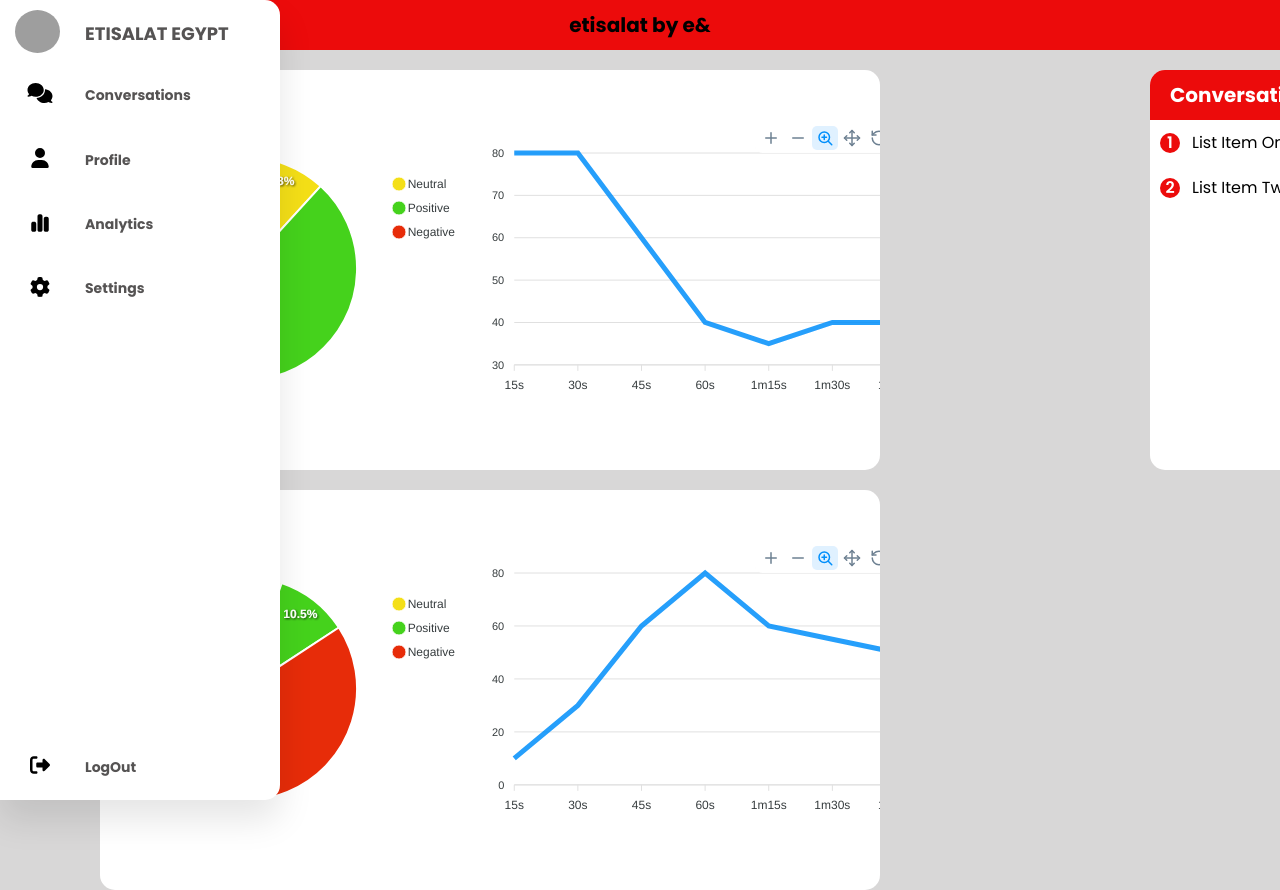
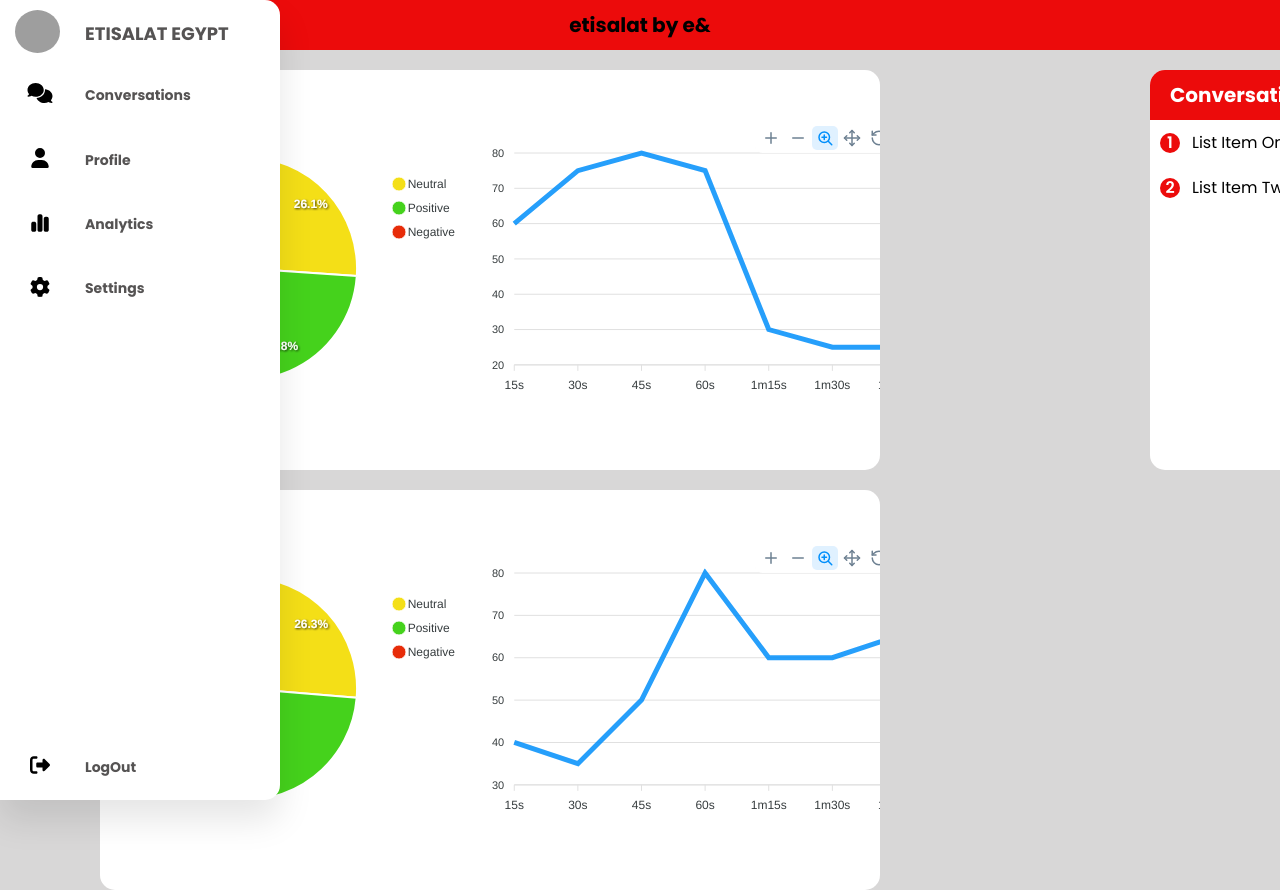
Before and after one commit to Yosranabil/Sentimental-Analysis-React.js, a React (Create React App) app: page /Analysis in a window 1280 px wide. Shown: the top 890 px of the page. Built offline with nearby package versions, Linux system fonts and the light colour scheme; grey boxes are pictures that could not be loaded.

Commit message:
corrected charts

```diff
--- a/src/Pages/Analysis.js
+++ b/src/Pages/Analysis.js
@@ -17,34 +17,30 @@
         setCurrentCharts('chat2');
     };
 
-    // ... rest of your code ...
+
+
+
+let chart1Data1 = { options: {}, series: [] };
+let line1Data1 = { options: {}, series: [] };
+let chart2Data1 = { options: {}, series: [] };
+let line2Data1 = { options: {}, series: [] };
+
+// ...
 
 
 
 
 
-
-let chart1Data1 = [];
-let line1Data1 = [];
-let chart2Data1 = [];
-let line2Data1 = [];
-
-
-
 if (currentCharts === 'chat1') {
-    chart1Data1 = chart1Data1.concat(chart1Data);
-    line1Data1 = line1Data1.concat(lineChart1);
-    chart2Data1 = chart2Data1.concat(chart2Data);
-    line2Data1 = line2Data1.concat(lineChart2);
-
+    chart1Data1 = { options: chart1Data.options, series: chart1Data.series };
+    line1Data1 = { options: lineChart1.options, series: lineChart1.series };
+    chart2Data1 = { options: chart2Data.options, series: chart2Data.series };
+    line2Data1 = { options: lineChart2.options, series: lineChart2.series };
 } else if (currentCharts === 'chat2') {
-    chart1Data1 = chart1Data1.concat(chart1Data2);
-    line1Data1 = line1Data1.concat(lineChart12);
-    chart2Data1 = chart2Data1.concat(chart2Data2);
-    line2Data1 = line2Data1.concat(lineChart22);
-
-
-
+    chart1Data1 = { options: chart1Data2.options, series: chart1Data2.series };
+    line1Data1 = { options: lineChart12.options, series: lineChart12.series };
+    chart2Data1 = { options: chart2Data2.options, series: chart2Data2.series };
+    line2Data1 = { options: lineChart22.options, series: lineChart22.series };
 }
 
 
@@ -54,20 +50,20 @@
     <div id="Analysis">
         <div className='background'>
             <div id="Header1">Customer Analysis </div>
-            <Chart options={chart1Data2.options} series={chart1Data2.series} />
-            <LineChart options={lineChart12.options} series={lineChart12.series} />
+            <Chart options={chart1Data1.options} series={chart1Data1.series} />
+            <LineChart options={line1Data1.options} series={line1Data1.series} />
         </div>
         <div className='background'>
             <div id="Header2">Agent Analysis </div>
-            <Chart options={chart2Data2.options} series={chart2Data2.series} />
-            <LineChart options={lineChart22.options} series={lineChart22.series} />
+            <Chart options={chart2Data1.options} series={chart2Data1.series} />
+            <LineChart options={line2Data1.options} series={line2Data1.series} />
         </div>
         <div className='chats-list'>
             <div className='chats-list-container'>
                 <h2>Conversations List</h2>
                 <ul>
                 <li onClick={handleDisplayChat1}><span>1</span>List Item One</li>
-                        <li onClick={handleDisplayChat2}><span>2</span>List Item Two</li>
+                 <li onClick={handleDisplayChat2}><span>2</span>List Item Two</li>
                 </ul>
             </div>
         </div>
```
